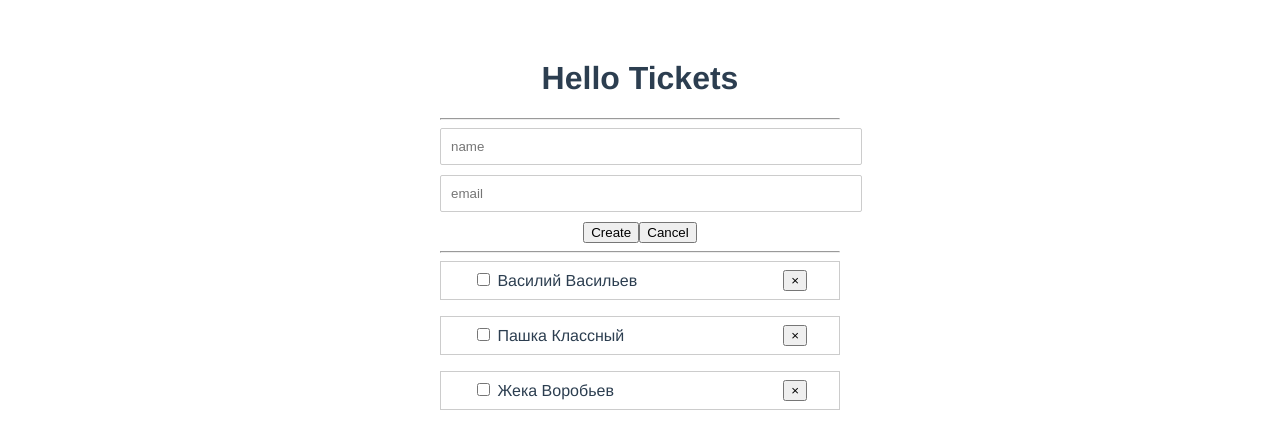
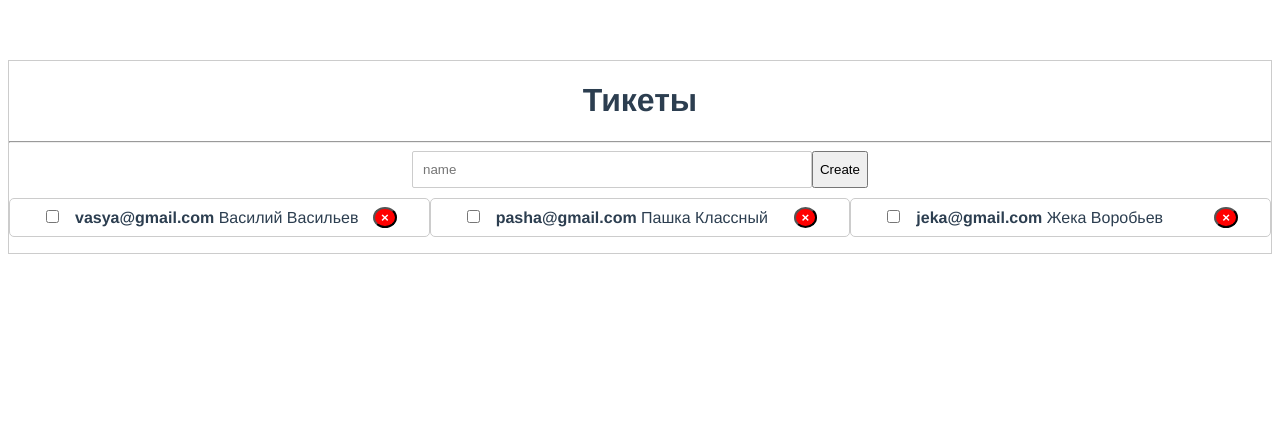
Before and after one commit to AleksRomanov/SkyLove-frontend-test, a Vue app: page / in a window 1280 px wide. Shown: the top 440 px of the page. Built offline with nearby package versions, Linux system fonts and the light colour scheme.

Commit message:
work with tickets locally WIP

```diff
--- a/src/App.vue
+++ b/src/App.vue
@@ -1,22 +1,17 @@
 <template>
   <div id="app">
-    <h1>Hello Tickets</h1>
+    <h1>Тикеты</h1>
     <hr>
     <TicketForm/>
     <TicketList
-      v-bind:tickets="tickets"
+        v-bind:tickets="tickets"
+        @remove-ticket="removeTicket"
     />
-    <!--    <h2>{{todosCount}}</h2>-->
-    <!--    <div class="todo" v-for="todo in allTodos" :key="todo.name"-->
-    <!--         v-bind:todo="todo">-->
-    <!--      <h2>{{ todo.name }}</h2>-->
-    <!--    </div>-->
   </div>
 </template>
 
 <script>
 import TicketList from '@/components/TicketList'
-// import {mapGetters, mapActions} from 'vuex'
 import TicketForm from "@/components/TicketForm";
 
 export default {
@@ -35,6 +30,7 @@ export default {
           "status": 0,
           "priority": 2,
           "ticket_number": 1,
+          "completed": false
         },
         {
           "user": {
@@ -47,6 +43,7 @@ export default {
           "status": 1,
           "priority": 3,
           "ticket_number": 2,
+          completed: false
         },
         {
           "user": {
@@ -59,16 +56,16 @@ export default {
           "status": 3,
           "priority": 5,
           "ticket_number": 3,
+          "completed": false
         },
       ]
     }
   },
-  // computed: mapGetters(["allTodos", "todosCount"]),
-  // methods: mapActions(['fetchTodos']),
-  // async mounted() {
-  //   // await this.$store.dispatch("fetchTodos")
-  //   await this.fetchTodos();
-  // },
+  methods: {
+    removeTicket(ticket_number) {
+      this.tickets = this.tickets.filter(t => t.ticket_number !== ticket_number)
+    }
+  },
   components: {
     TicketForm,
     TicketList
@@ -84,20 +81,7 @@ export default {
   text-align: center;
   color: #2c3e50;
   margin: 60px auto;
-  width: 400px;
+  border: 1px solid #ccc;
 }
 
-.ticket {
-  border: 1px solid #ccc;
-  border-radius: 5px;
-  margin-bottom: 1rem;
-}
-
-.ticket ul {
-  padding: 0;
-  display: flex;
-  align-content: center;
-  justify-content: center;
-  list-style: none;
-}
 </style>
--- a/src/components/TicketForm.vue
+++ b/src/components/TicketForm.vue
@@ -1,54 +1,61 @@
 <template>
-  <form @submit.prevent="submit">
-    <input type="text" placeholder="name" v-model="name">
-    <input type="text" placeholder="email" v-model="email">
-<!--    <input type="text" placeholder="message" v-model="message">-->
-<!--    <input type="text" placeholder="message Type" v-model="messageType">-->
-<!--    <input type="text" placeholder="priority" v-model="priority">-->
-<!--    <input type="text" placeholder="status" v-model="status">-->
+  <form>
+    <label for="name"></label>
+    <input type="text" id="name" placeholder="name">
     <button type="submit">Create</button>
-    <button type="submit">Cancel</button>
-    <hr>
+    <!--    <input type="text" placeholder="email" v-model="email">-->
+    <!--    <input type="text" placeholder="message" v-model="message">-->
+    <!--    <input type="text" placeholder="message Type" v-model="messageType">-->
+    <!--    <input type="text" placeholder="priority" v-model="priority">-->
+    <!--    <input type="text" placeholder="status" v-model="status">-->
+    <!--    <button type="submit">Cancel</button>-->
+    <!--    <hr>-->
   </form>
 </template>
 
-<script>
-import {mapMutations} from 'vuex'
+<!--<script>-->
+<!--// import {mapMutations} from 'vuex'-->
 
-export default {
-  data() {
-    return {
-      name: '',
-      email: '',
-      // message: '',
-      // messageType: '',
-      // priority: '',
-      // status: '',
-    }
-  },
-  methods: {
-    ...mapMutations(['createTodo']),
-    submit() {
-      this.createTodo({
-        name: this.name,
-        email: this.email,
-        // message: this.message,
-        // messageType: this.messageType,
-        // priority: this.priority,
-        // status: this.status
-      })
-    }
-  }
-}
-</script>
+<!--export default {-->
+<!--  // data() {-->
+<!--  //   return {-->
+<!--  //     name: '',-->
+<!--  //     email: '',-->
+<!--  //     message: '',-->
+<!--  //     messageType: '',-->
+<!--  //     priority: '',-->
+<!--  //     status: '',-->
+<!--  //   }-->
+<!--  // }-->
+<!--//   methods: {-->
+<!--//     ...mapMutations(['createTodo']),-->
+<!--//   //   submit() {-->
+<!--//   //   //   this.createTodo({-->
+<!--//   //   //     name: this.name,-->
+<!--//   //   //     email: this.email,-->
+<!--//   //   //     // message: this.message,-->
+<!--//   //   //     // messageType: this.messageType,-->
+<!--//   //   //     // priority: this.priority,-->
+<!--//   //   //     // status: this.status-->
+<!--//   //   //   })-->
+<!--//   //   // }-->
+<!--//   // }-->
+<!--}-->
+<!--</script>-->
 
 <style scoped>
+form {
+  display: flex;
+  justify-content: center;
+  margin-bottom: 10px;
+}
+
 input {
   display: block;
-  width: 100%;
+  width: 400px;
   border: 1px solid #ccc;
   border-radius: 2px;
+  box-sizing: border-box;
   padding: 10px;
-  margin-bottom: 10px;
 }
 </style>
--- a/src/components/TicketItem.vue
+++ b/src/components/TicketItem.vue
@@ -1,11 +1,12 @@
 <template>
   <li>
-    <span>
+    <span v-bind:class="{done: ticket.completed}">
       <input type="checkbox">
-      <strong>{{ ticket.user.ticket_number }}</strong>
+      <strong>{{ ticket.user.email }}</strong>
       {{ ticket.user.name }}
     </span>
-    <button>&times;</button>
+    <button class="rm"
+            v-on:click="$emit('remove-ticket', ticket.ticket_number)">&times;</button>
   </li>
 </template>
 
@@ -14,7 +15,7 @@ export default {
   props: {
     ticket: {
       type: Object,
-      required: true
+      required: true,
     }
   }
 }
@@ -27,5 +28,22 @@ li {
   justify-content: space-between;
   padding: .5rem 2rem;
   margin-bottom: 1rem;
+  width: 500px;
+  border-radius: 5px;
+}
+
+.done {
+  text-decoration: line-through;
+}
+
+.rm {
+  background: red;
+  color: #fff;
+  border-radius: 50%;
+  font-weight: bold;
+}
+
+input {
+  margin-right: 1rem;
 }
 </style>
--- a/src/components/TicketList.vue
+++ b/src/components/TicketList.vue
@@ -4,6 +4,7 @@
       <TicketItem
           v-for="(ticket) in tickets" :key="ticket"
           v-bind:ticket="ticket"
+          v-on:remove-ticket="removeTicket"
       />
     </ul>
   </div>
@@ -16,12 +17,21 @@ export default {
   props: ['tickets'],
   components: {
     TicketItem
+  },
+  methods: {
+    removeTicket(ticket_number) {
+      this.$emit('remove-ticket', ticket_number)
+    }
   }
 }
 </script>
 
 <style scoped>
   ul {
+    display: flex;
+    align-content: center;
+    align-items: center;
+    justify-content: space-between;
     list-style: none;
     margin: 0;
     padding: 0;
```
